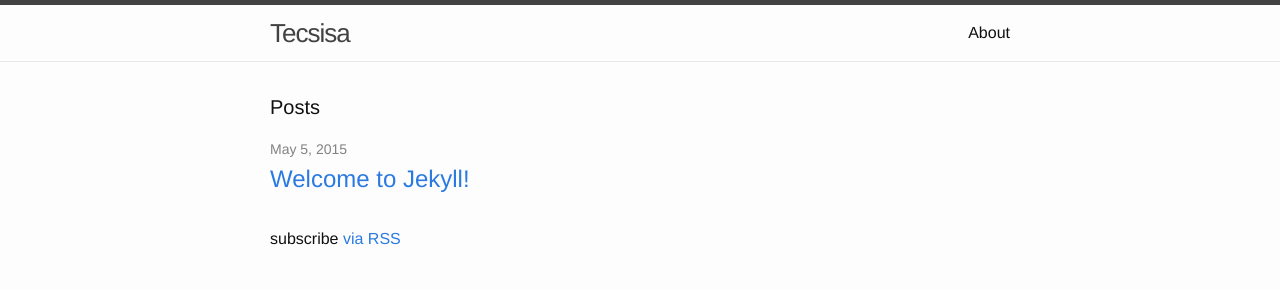
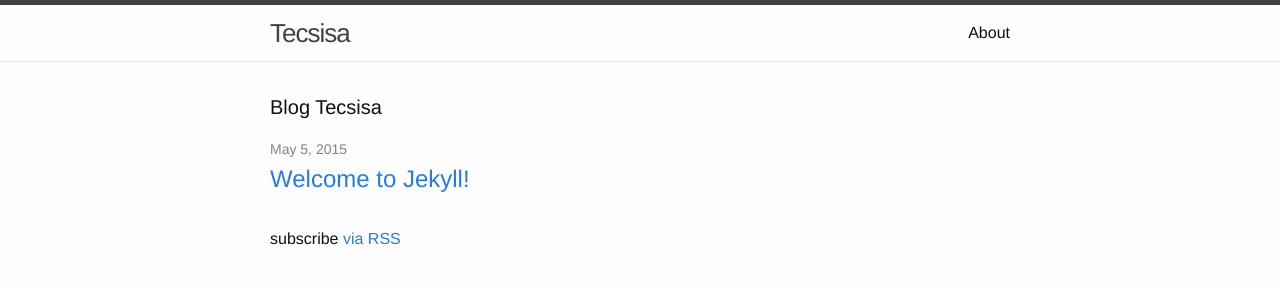
Before and after one commit to Tecsisa/DELME_Tecsisa.github.io, a Jekyll site: the page built from index.html, in a window 1280 px wide. Shown: the top 289 px of the page. Built offline with Jekyll 4.4.1, drawn with Linux system fonts in a browser that asks for light colours.

Commit message:
Update index.html

```diff
--- a/index.html
+++ b/index.html
@@ -4,7 +4,7 @@
 
 <div class="home">
 
-  <h1 class="page-heading">Posts</h1>
+  <h1 class="page-heading">Blog Tecsisa</h1>
 
   <ul class="post-list">
     {% for post in site.posts %}
```
